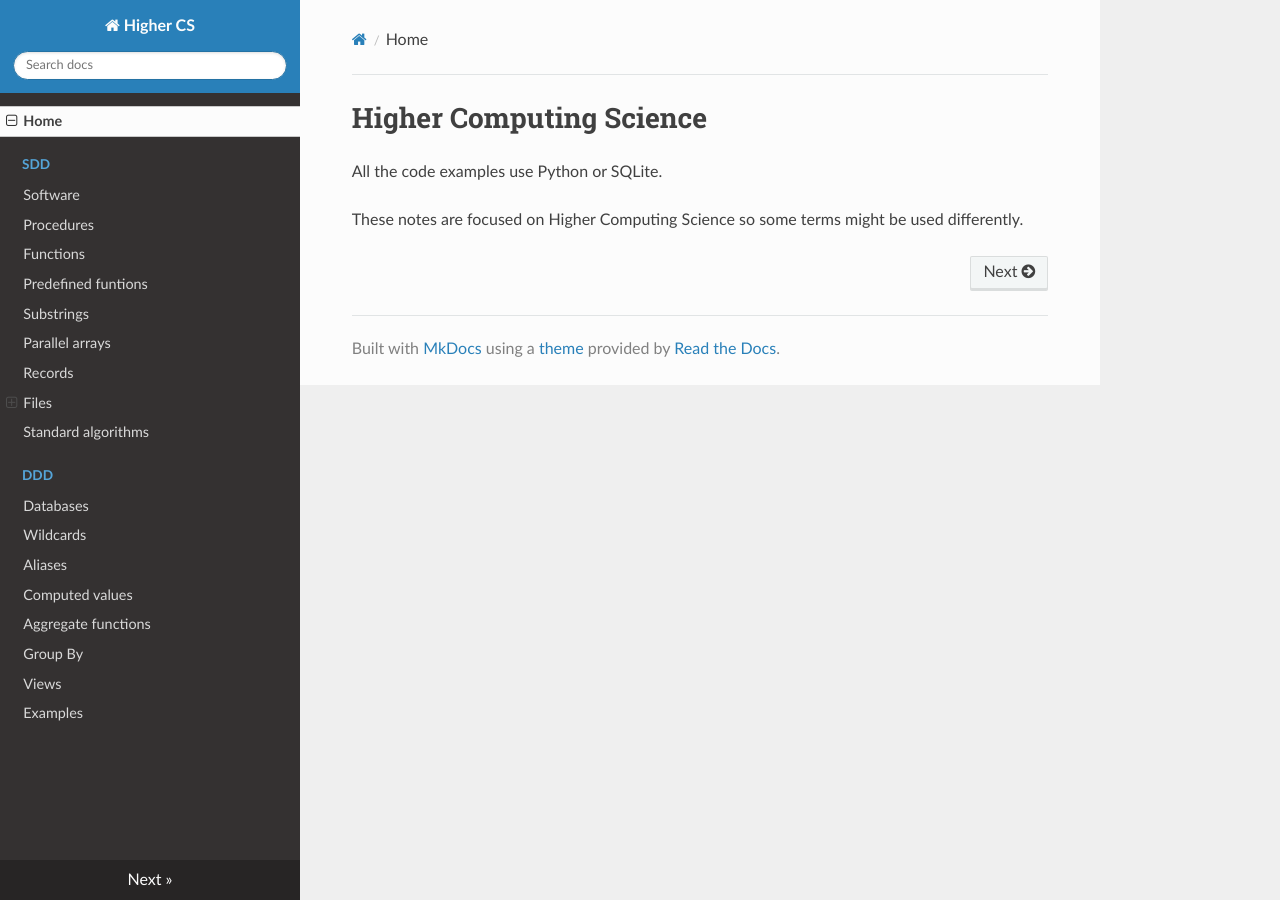
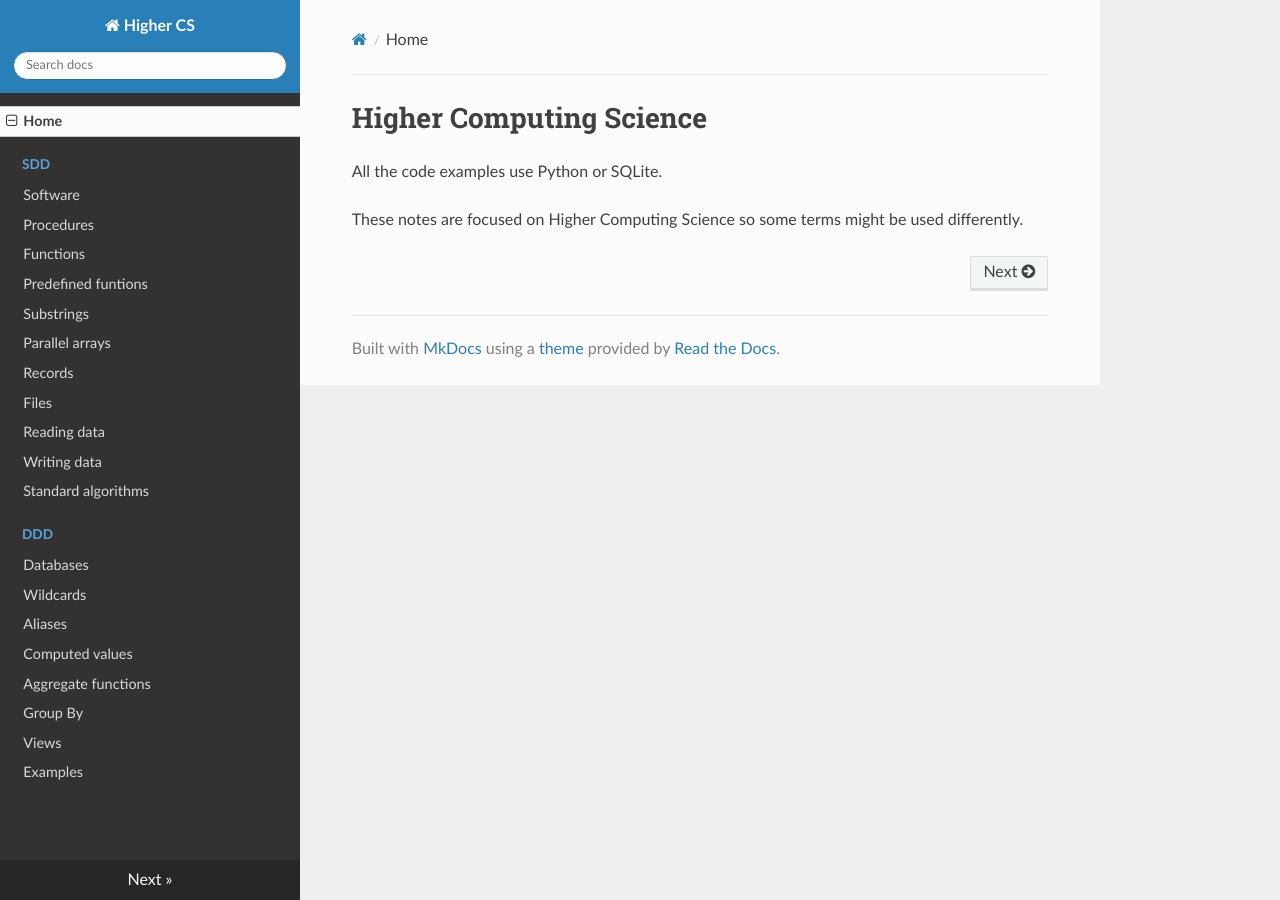
Before and after one commit to MrFriendCS/H-CS, an MkDocs documentation site: the page built from docs/index.md, in a window 1280 px wide. Built offline with MkDocs 1.6.1, drawn with Linux system fonts in a browser that asks for light colours; nearby versions of some CDN libraries.

Commit message:
Update mkdocs.yml

```diff
--- a/mkdocs.yml
+++ b/mkdocs.yml
@@ -15,10 +15,9 @@ nav:
         - Substrings: sdd/H-CS-SDD-Substrings.md
         - Parallel arrays: sdd/H-CS-SDD-Parallel.md
         - Records: sdd/H-CS-SDD-Records.md
-        - Files:
-            - File handling: sdd/H-CS-SDD-Files.md
-            - Reading: sdd/H-CS-SDD-Reading.md
-            - Writing: sdd/H-CS-SDD-Writing.md
+        - Files: sdd/H-CS-SDD-Files.md
+        - Reading data: sdd/H-CS-SDD-Reading.md
+        - Writing data: sdd/H-CS-SDD-Writing.md
         - Standard algorithms: sdd/H-CS-SDD-Standard-Algorithms.md
     - DDD:
         - Databases: ddd/H-CS-DDD.md
```
